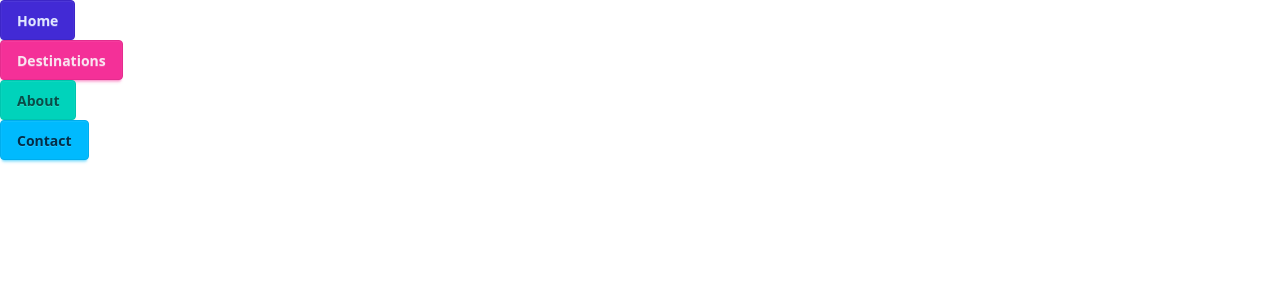
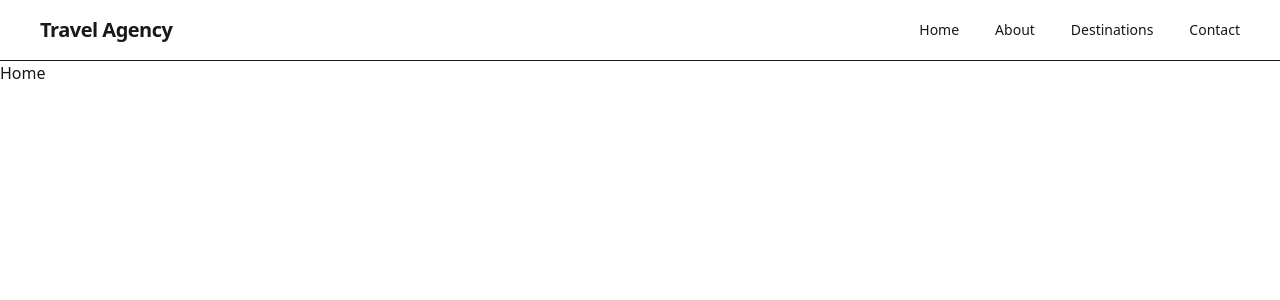
Before and after one commit to jan-ninh/travel-agency-router, a React (Vite) app: page / in a window 1280 px wide. Shown: the top 300 px of the page. Built offline with nearby package versions, Linux system fonts and the light colour scheme.

Commit message:
basic routes done

```diff
--- a/package.json
+++ b/package.json
@@ -11,7 +11,8 @@
   },
   "dependencies": {
     "react": "^19.2.0",
-    "react-dom": "^19.2.0"
+    "react-dom": "^19.2.0",
+    "react-router-dom": "^7.9.6"
   },
   "devDependencies": {
     "@eslint/js": "^9.39.1",
--- a/src/App.jsx
+++ b/src/App.jsx
@@ -1,3 +1,6 @@
+import { Route, Routes } from "react-router-dom";
+
+import Navbar from "./components/Navbar";
 import About from "./pages/About";
 import Contact from "./pages/Contact";
 import Destinations from "./pages/Destinations";
@@ -6,10 +9,14 @@ import Home from "./pages/Home";
 function App() {
   return (
     <>
-      <Home />
-      <Destinations />
-      <About />
-      <Contact />
+      <Navbar />
+
+      <Routes>
+        <Route path="/" element={<Home />} />
+        <Route path="/about" element={<About />} />
+        <Route path="/destinations" element={<Destinations />} />
+        <Route path="/contact" element={<Contact />} />
+      </Routes>
     </>
   );
 }
--- /dev/null
+++ b/src/components/Navbar.jsx
@@ -0,0 +1,35 @@
+import { Link, NavLink } from "react-router-dom";
+
+const hoverEffect =
+  "px-4 py-2 rounded-full text-sm font-medium bg-transparent text-base-content transition-colors duration-200 hover:bg-primary hover:text-white";
+
+function Navbar() {
+  return (
+    <header className="bg-base-100 border-b">
+      <div className="flex items-center justify-between px-6 py-3">
+        {/* Linker Block: Titel / Logo */}
+        <Link to="/" className="px-4 text-xl font-semibold tracking-tight">
+          Travel Agency
+        </Link>
+
+        {/* Rechter Block: Navigation */}
+        <nav className="flex gap-1">
+          <NavLink to="/" className={hoverEffect}>
+            Home
+          </NavLink>
+          <NavLink to="/about" className={hoverEffect}>
+            About
+          </NavLink>
+          <NavLink to="/destinations" className={hoverEffect}>
+            Destinations
+          </NavLink>
+          <NavLink to="/contact" className={hoverEffect}>
+            Contact
+          </NavLink>
+        </nav>
+      </div>
+    </header>
+  );
+}
+
+export default Navbar;
--- a/src/main.jsx
+++ b/src/main.jsx
@@ -1,11 +1,14 @@
 import { StrictMode } from "react";
 import { createRoot } from "react-dom/client";
+import { BrowserRouter } from "react-router-dom";
 
 import App from "./App.jsx";
 import "./styles.css";
 
 createRoot(document.getElementById("root")).render(
   <StrictMode>
-    <App />
+    <BrowserRouter>
+      <App />
+    </BrowserRouter>
   </StrictMode>,
 );
--- a/src/pages/About.jsx
+++ b/src/pages/About.jsx
@@ -3,9 +3,9 @@ import React from "react";
 const About = () => {
   return (
     <div>
-      <div>
-        <button className="btn btn-accent"> About </button>
-      </div>
+      <p>
+        <h1> About</h1>
+      </p>
     </div>
   );
 };
--- a/src/pages/Contact.jsx
+++ b/src/pages/Contact.jsx
@@ -3,9 +3,9 @@ import React from "react";
 const Contact = () => {
   return (
     <div>
-      <div>
-        <button className="btn btn-info">Contact</button>
-      </div>
+      <p>
+        <h1> Contact</h1>
+      </p>
     </div>
   );
 };
--- a/src/pages/Destinations.jsx
+++ b/src/pages/Destinations.jsx
@@ -3,9 +3,9 @@ import React from "react";
 const Destinations = () => {
   return (
     <div>
-      <div>
-        <button className="btn btn-secondary"> Destinations </button>
-      </div>
+      <p>
+        <h1> Destinations</h1>
+      </p>
     </div>
   );
 };
--- a/src/pages/Home.jsx
+++ b/src/pages/Home.jsx
@@ -3,9 +3,9 @@ import React from "react";
 const Home = () => {
   return (
     <div>
-      <div>
-        <button className="btn btn-primary"> Home </button>
-      </div>
+      <p>
+        <h1> Home</h1>
+      </p>
     </div>
   );
 };
```
Also changed, not shown: 2 other files (tests, documents, lock files or other folders).
